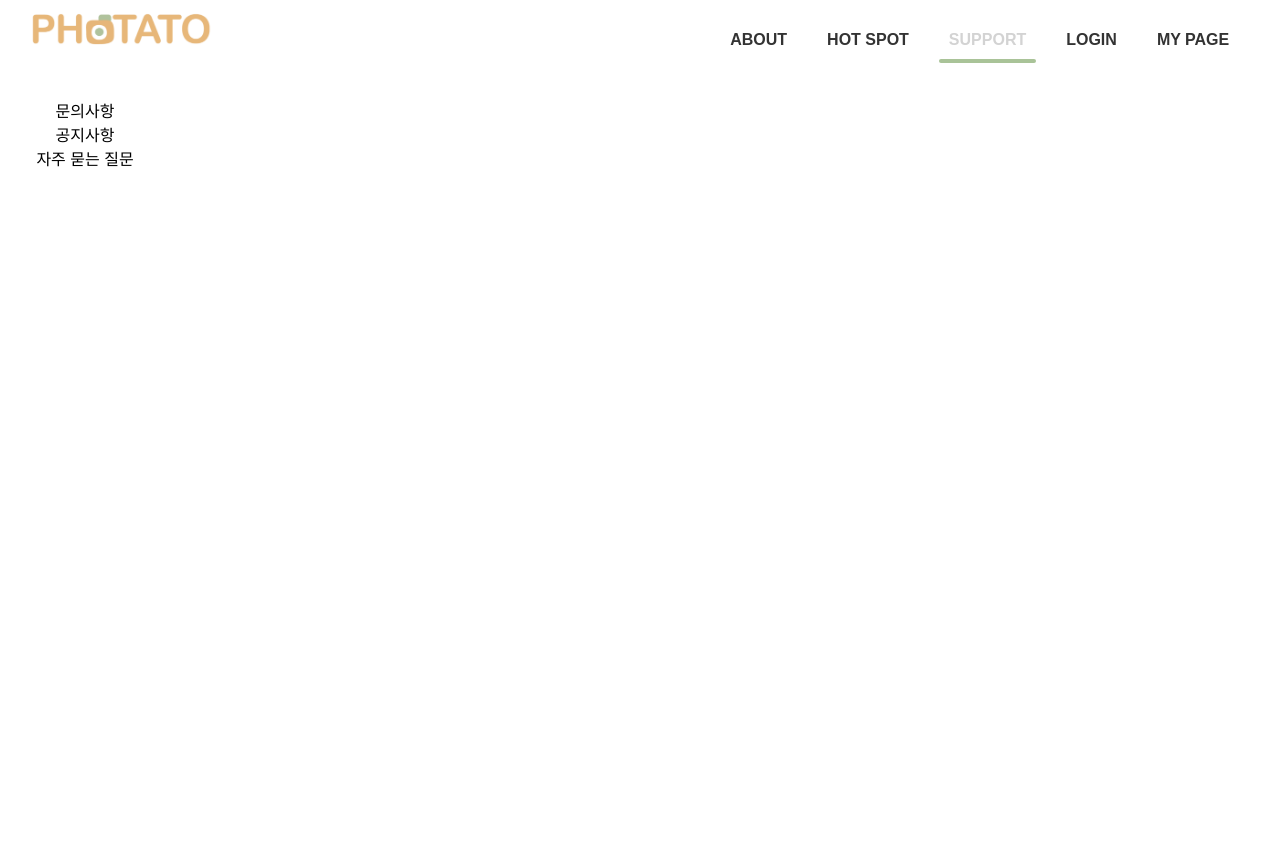
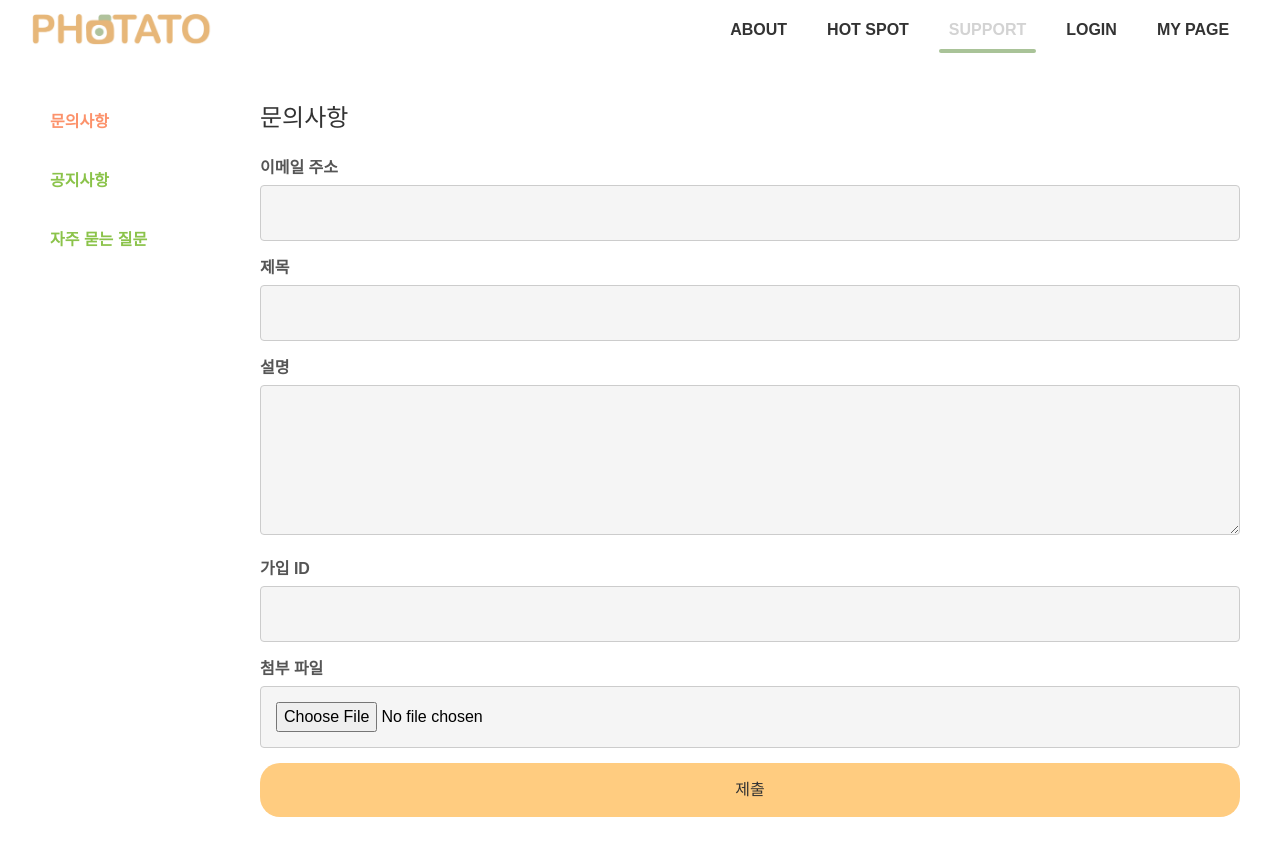
Before and after one commit to Uxic-2/Front-End, a React (Create React App) app: page /support in a window 1280 px wide. Before the commit the page ends 800 px from the top, so only its background shows below. Built offline with nearby package versions, Linux system fonts and the light colour scheme; the HTML template or start-up script is replaced by a standard one.

Commit message:
지원페이지 틀 구성

```diff
--- a/src/pages/About.jsx
+++ b/src/pages/About.jsx
@@ -10,9 +10,9 @@ const About = () => {
     <div>
       <div className="about-page">
         <aside className="sidebar">
-          <div className="about-title">ABOUT</div>
-          <div className="logo">LOGO</div>
-          <div className="greeting">인사말</div>
+          <div className="side1">ABOUT</div>
+          <div className="side2">LOGO</div>
+          <div className="side3">인사말</div>
         </aside>
         <section className="about-section">
           <h2>서비스명</h2>
--- a/src/pages/Support.jsx
+++ b/src/pages/Support.jsx
@@ -1,14 +1,79 @@
-import React from 'react';
+import React, { useState } from 'react';
+import "../styles/support.css";
 
 const Support = () => {
+  const [email, setEmail] = useState('');
+  const [subject, setSubject] = useState('');
+  const [message, setMessage] = useState('');
+  const [userId, setUserId] = useState('');
+  const [file, setFile] = useState(null);
+
+  const handleSubmit = (e) => {
+    e.preventDefault();
+    // Handle form submission logic here
+    console.log({ email, subject, message, userId, file });
+  };
+
   return (
-    <div>
+    <div className="support-container">
       <aside className="sidebar">
-          <div className="side1">문의사항</div>
-          <div className="side2">공지사항</div>
-          <div className="side3">자주 묻는 질문</div>
-        </aside>
-      <h1>support Page</h1>
+        <div className="side1 active">문의사항</div>
+        <div className="side2">공지사항</div>
+        <div className="side3">자주 묻는 질문</div>
+      </aside>
+      <div className="support-content">
+        <h1>문의사항</h1>
+        <form onSubmit={handleSubmit} className="support-form">
+          <div className="form-group">
+            <label htmlFor="email">이메일 주소</label>
+            <input
+              type="email"
+              id="email"
+              value={email}
+              onChange={(e) => setEmail(e.target.value)}
+              required
+            />
+          </div>
+          <div className="form-group">
+            <label htmlFor="subject">제목</label>
+            <input
+              type="text"
+              id="subject"
+              value={subject}
+              onChange={(e) => setSubject(e.target.value)}
+              required
+            />
+          </div>
+          <div className="form-group">
+            <label htmlFor="message">설명</label>
+            <textarea
+              id="message"
+              value={message}
+              onChange={(e) => setMessage(e.target.value)}
+              required
+            />
+          </div>
+          <div className="form-group">
+            <label htmlFor="userId">가입 ID</label>
+            <input
+              type="text"
+              id="userId"
+              value={userId}
+              onChange={(e) => setUserId(e.target.value)}
+              required
+            />
+          </div>
+          <div className="form-group">
+            <label htmlFor="file">첨부 파일</label>
+            <input
+              type="file"
+              id="file"
+              onChange={(e) => setFile(e.target.files[0])}
+            />
+          </div>
+          <button type="submit">제출</button>
+        </form>
+      </div>
     </div>
   );
 };
--- a/src/styles/about.css
+++ b/src/styles/about.css
@@ -6,33 +6,30 @@
 }
 
 .sidebar {
-    width: 170px;
+    width: 200px;
+    background-color: #ffffff;
     padding: 20px;
-    display: flex;
-    flex-direction: column;
-    align-items: center;
-    justify-content: flex-start;
     position: fixed;
-    height: 100vh;
-    background-color: #ffffff;
-    z-index: 1000;
+    height: 100%;
 }
 
-.logo {
-    font-size: 24px;
+.sidebar div {
+    margin-bottom: 15px;
+    padding: 10px;
+    cursor: pointer;
     font-weight: bold;
-    margin-bottom: 20px;
 }
 
-.about-title {
-    font-size: 20px;
-    font-weight: bold;
-    margin-bottom: 20px;
+.sidebar .side1.active {
+    color: #fc926b;
 }
 
-.greeting {
-    font-size: 20px;
-    font-weight: bold;
+.sidebar .side2 {
+    color: #8bc34a;
+}
+
+.sidebar .side3 {
+    color: #8bc34a;
 }
 
 .about-section {
--- a/src/styles/about/aboutlogo.css
+++ b/src/styles/about/aboutlogo.css
@@ -8,6 +8,7 @@
 
 .character-logo {
     margin-left: 300px;
+    margin-right: 20px;
     width: 24vw;
     height: 36vh;
     margin-bottom: 8vh;
@@ -36,3 +37,10 @@
     align-items: center;
     display: flex;
 }
+
+
+
+.logo-section p {
+    margin: 0;
+    /* Remove default margin to align the text properly */
+}
--- /dev/null
+++ b/src/styles/support.css
@@ -0,0 +1,88 @@
+.support-container {
+    display: flex;
+    font-family: Arial, sans-serif;
+    margin: 20px;
+}
+
+.sidebar {
+    width: 200px;
+    background-color: #ffffff;
+    padding: 20px;
+    position: fixed;
+    height: 100%;
+}
+
+.sidebar div {
+    margin-bottom: 15px;
+    padding: 10px;
+    cursor: pointer;
+    font-weight: bold;
+}
+
+.sidebar .side1.active {
+    color: #fc926b;
+}
+
+.sidebar .side2 {
+    color: #8bc34a;
+}
+
+.sidebar .side3 {
+    color: #8bc34a;
+}
+
+.support-content {
+    margin-left: 220px;
+    flex: 1;
+    padding: 20px;
+}
+
+.support-content h1 {
+    font-size: 24px;
+    color: #333;
+    margin-bottom: 20px;
+}
+
+.support-form {
+    display: flex;
+    flex-direction: column;
+}
+
+.form-group {
+    margin-bottom: 15px;
+}
+
+.form-group label {
+    margin-bottom: 5px;
+    display: block;
+    font-weight: bold;
+}
+
+.form-group input,
+.form-group textarea {
+    width: 100%;
+    padding: 15px;
+    border: 1px solid #ccc;
+    border-radius: 4px;
+    background-color: #f5f5f5;
+}
+
+.form-group textarea {
+    height: 150px;
+    resize: vertical;
+}
+
+button {
+    width: 100%;
+    padding: 15px;
+    background-color: #ffcc80;
+    color: #333;
+    border: none;
+    border-radius: 20px;
+    cursor: pointer;
+    font-size: 16px;
+}
+
+button:hover {
+    background-color: #ffa726;
+}
```
Also changed, not shown: src/styles/support/supportList.css (added), src/styles/support/supportNotice.css (added), src/styles/support/supportQuestion.css (added).
